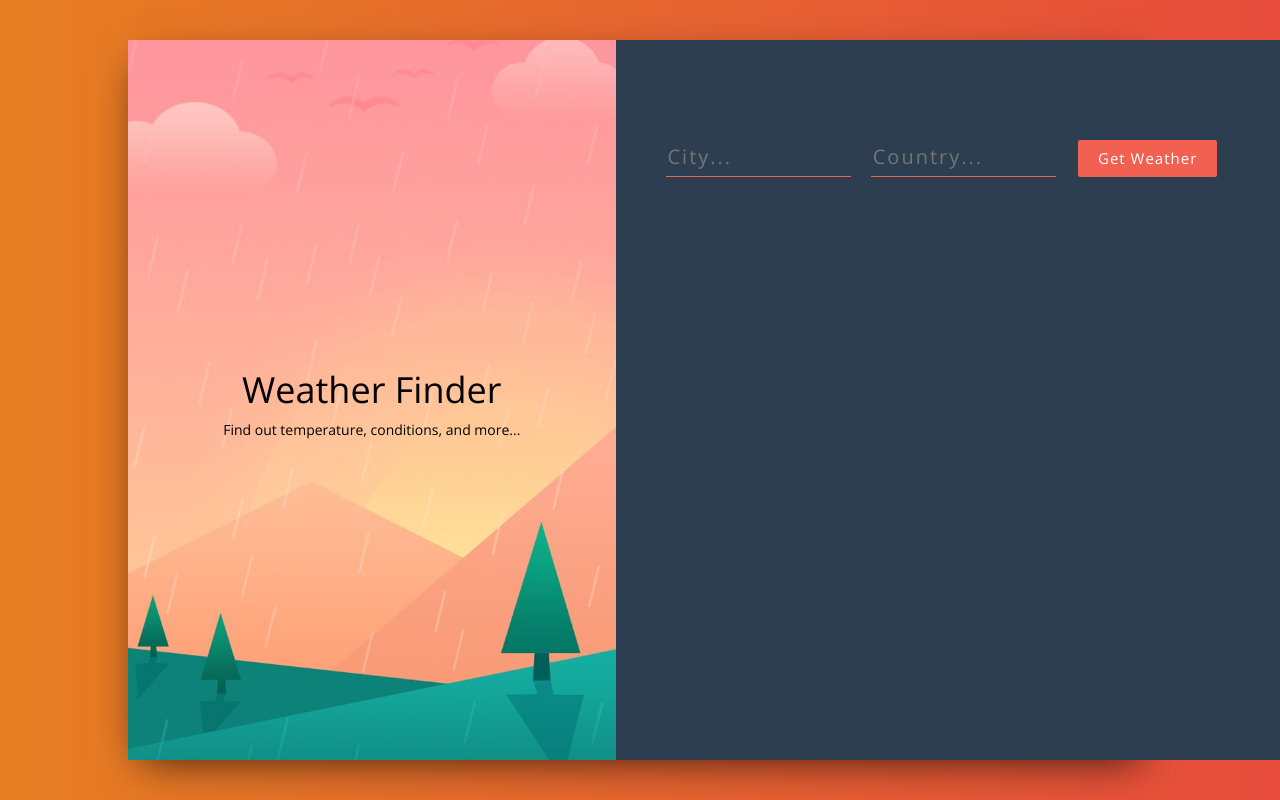
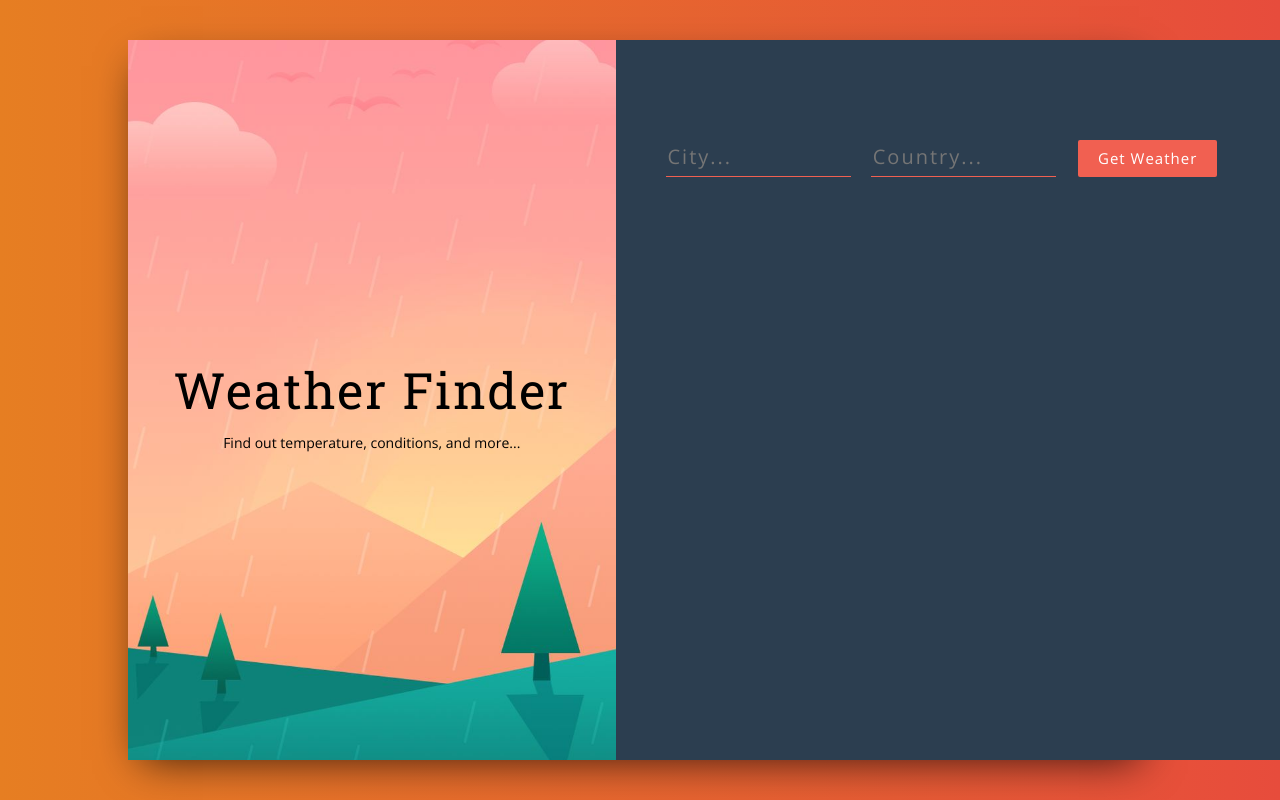
Before and after one commit to keolazy/weather-app-React, a React (Create React App) app: page / in a window 1280 px wide. Built offline with nearby package versions, Linux system fonts and the light colour scheme.

Commit message:
stateless function components

```diff
--- a/src/App.js
+++ b/src/App.js
@@ -27,7 +27,6 @@ class App extends React.Component {
     const country = e.target.elements.country.value;
     // Make HTTP calls using
     const api_call = await fetch(`http://api.openweathermap.org/data/2.5/weather?q=${city},${country}&appid=${API_KEY}&units=metric`);
-    // convert fetch response to JSON format
     const data = await api_call.json();
     console.log(data);
     if(city && country) {
--- a/src/components/Titles.js
+++ b/src/components/Titles.js
@@ -15,11 +15,12 @@
 
 // OR
 
+// use "className" instead of "class"
 import React from 'react';
 
 const Titles = () => (
   <div>
-    <h1>Weather Finder</h1>
+    <h1 className="title-container__title">Weather Finder</h1>
     <p>Find out temperature, conditions, and more...</p>
 </div>
 );
```
